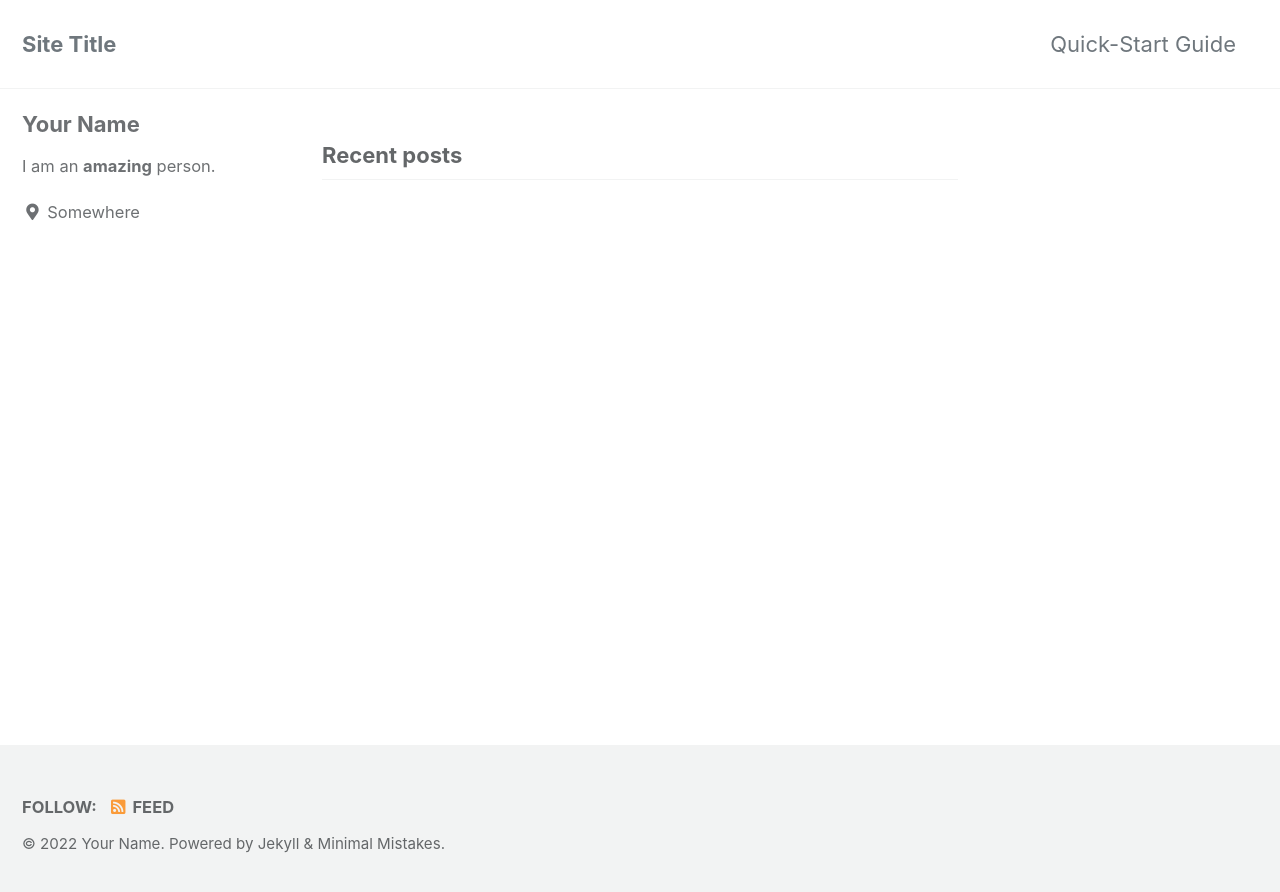
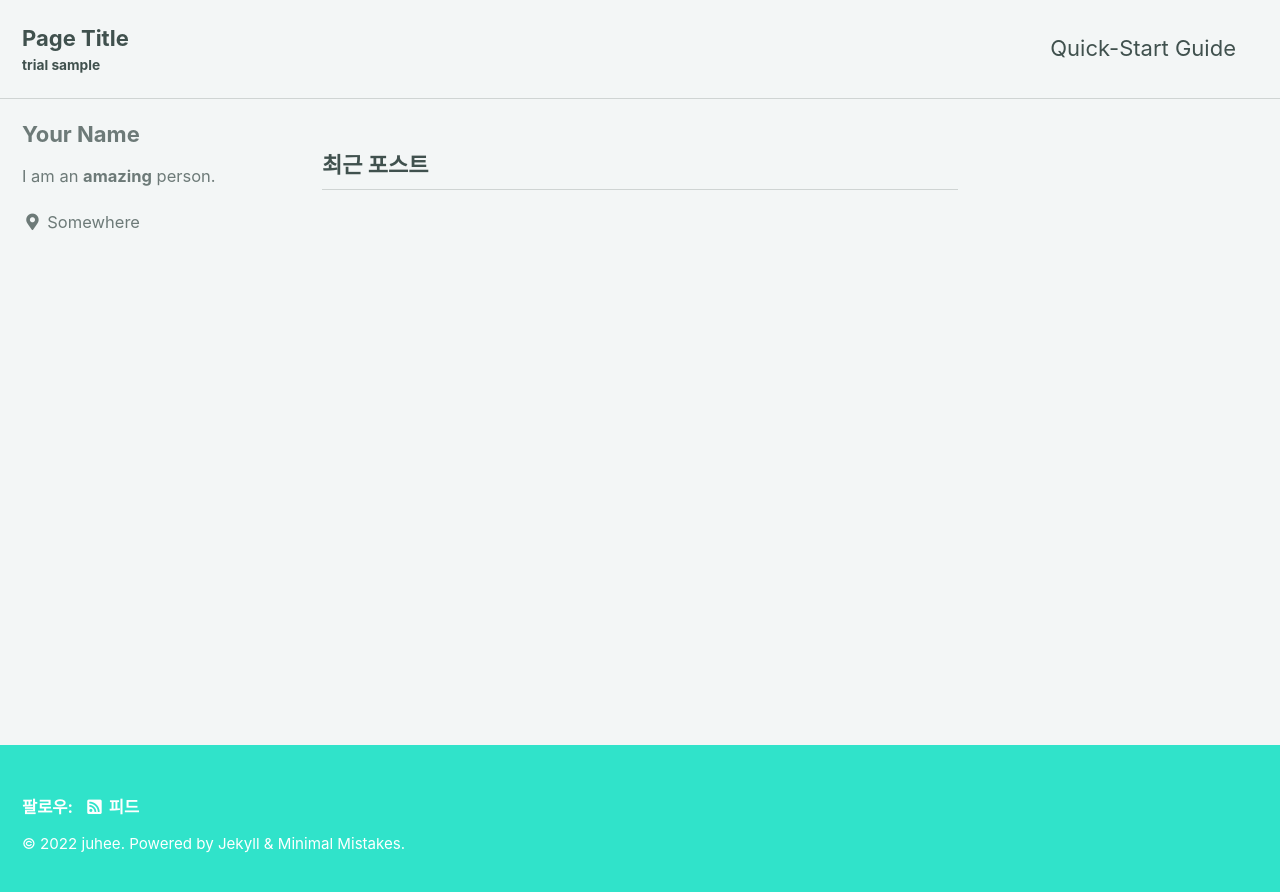
Before and after one commit to sjh-judeee3/sample, a Jekyll site: the page built from index.html, in a window 1280 px wide. Shown: the top 892 px of the page. Built offline with Jekyll 4.4.1, drawn with Linux system fonts in a browser that asks for light colours; cached includes are drawn as plain includes; the list of posts is cut into pages by our own code.

Commit message:
templatechange

```diff
--- a/_config.yml
+++ b/_config.yml
@@ -12,21 +12,21 @@
 
 # theme                  : "minimal-mistakes-jekyll"
 # remote_theme           : "mmistakes/minimal-mistakes"
-minimal_mistakes_skin    : "default" # "air", "aqua", "contrast", "dark", "dirt", "neon", "mint", "plum", "sunrise"
+minimal_mistakes_skin    : "mint" # "air", "aqua", "contrast", "dark", "dirt", "neon", "mint", "plum", "sunrise"
 
 # Site Settings
-locale                   : "en-US"
-title                    : "Site Title"
+locale                   : "ko-KR"
+title                    : "Github Study"
 title_separator          : "-"
-subtitle                 : # site tagline that appears below site title in masthead
-name                     : "Your Name"
+subtitle                 : "trial sample"# site tagline that appears below site title in masthead
+name                     : "juhee"
 description              : "An amazing website."
-url                      : # the base hostname & protocol for your site e.g. "https://mmistakes.github.io"
+url                      : # the base hostname & protocol for your site e.g. "https://sjh-judeee3.github.io"
 baseurl                  : # the subpath of your site, e.g. "/blog"
-repository               : # GitHub username/repo-name e.g. "mmistakes/minimal-mistakes"
+repository               : "sjh-judeee3/sample"# GitHub username/repo-name e.g. "mmistakes/minimal-mistakes"
 teaser                   : # path of fallback teaser image, e.g. "/assets/images/500x300.png"
 logo                     : # path of logo image to display in the masthead, e.g. "/assets/images/88x88.png"
-masthead_title           : # overrides the website title displayed in the masthead, use " " for no title
+masthead_title           : "Page Title"# overrides the website title displayed in the masthead, use " " for no title
 # breadcrumbs            : false # true, false (default)
 words_per_minute         : 200
 comments:
```
Also changed, not shown: README.md.
